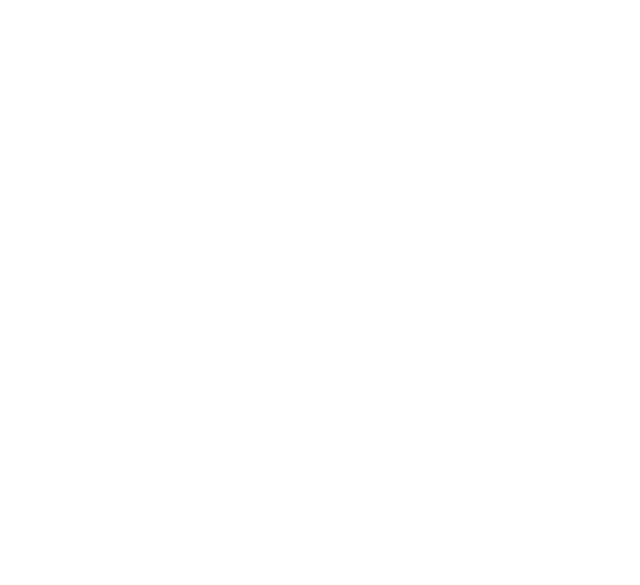
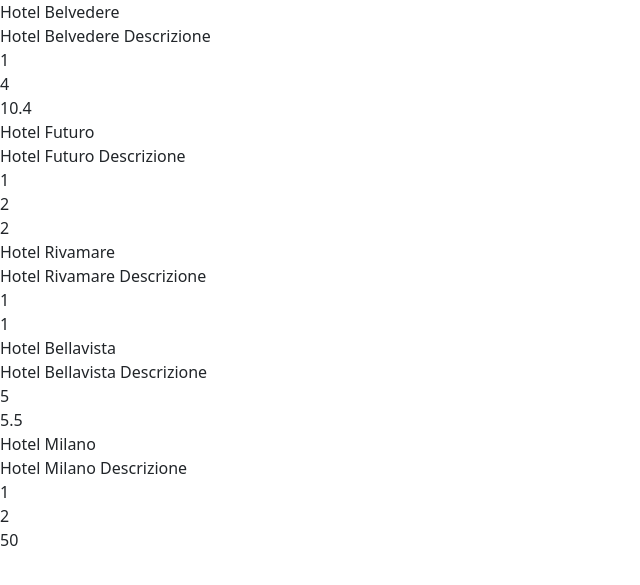
Before and after one commit to MonicaSerraWebDeveloper/php-hotel, a PHP site: page / in a window 1280 px wide. Before the commit the part shown is empty. Shown: the top 585 px of the page, without its empty margins (0-640 px from the left). Run offline with PHP 8.4, Linux system fonts and the light colour scheme.

Commit message:
feat: print the value of each data of the association array with a double foreach

```diff
--- a/index.php
+++ b/index.php
@@ -1,5 +1,46 @@
+<?php
 
+    $hotels = [
 
+        [
+            'name' => 'Hotel Belvedere',
+            'description' => 'Hotel Belvedere Descrizione',
+            'parking' => true,
+            'vote' => 4,
+            'distance_to_center' => 10.4
+        ],
+        [
+            'name' => 'Hotel Futuro',
+            'description' => 'Hotel Futuro Descrizione',
+            'parking' => true,
+            'vote' => 2,
+            'distance_to_center' => 2
+        ],
+        [
+            'name' => 'Hotel Rivamare',
+            'description' => 'Hotel Rivamare Descrizione',
+            'parking' => false,
+            'vote' => 1,
+            'distance_to_center' => 1
+        ],
+        [
+            'name' => 'Hotel Bellavista',
+            'description' => 'Hotel Bellavista Descrizione',
+            'parking' => false,
+            'vote' => 5,
+            'distance_to_center' => 5.5
+        ],
+        [
+            'name' => 'Hotel Milano',
+            'description' => 'Hotel Milano Descrizione',
+            'parking' => true,
+            'vote' => 2,
+            'distance_to_center' => 50
+        ],
+
+    ];
+
+?>
 
 <!DOCTYPE html>
 <html lang="en">
@@ -14,5 +55,12 @@
 </head>
 <body>
 
+    <?php
+        foreach ($hotels as $hotelKey) {
+            foreach ($hotelKey as $hotel) {?>
+                <div> <?php echo $hotel ?></div>
+            <?php  }
+    }?>
+
 </body>
 </html>
```
